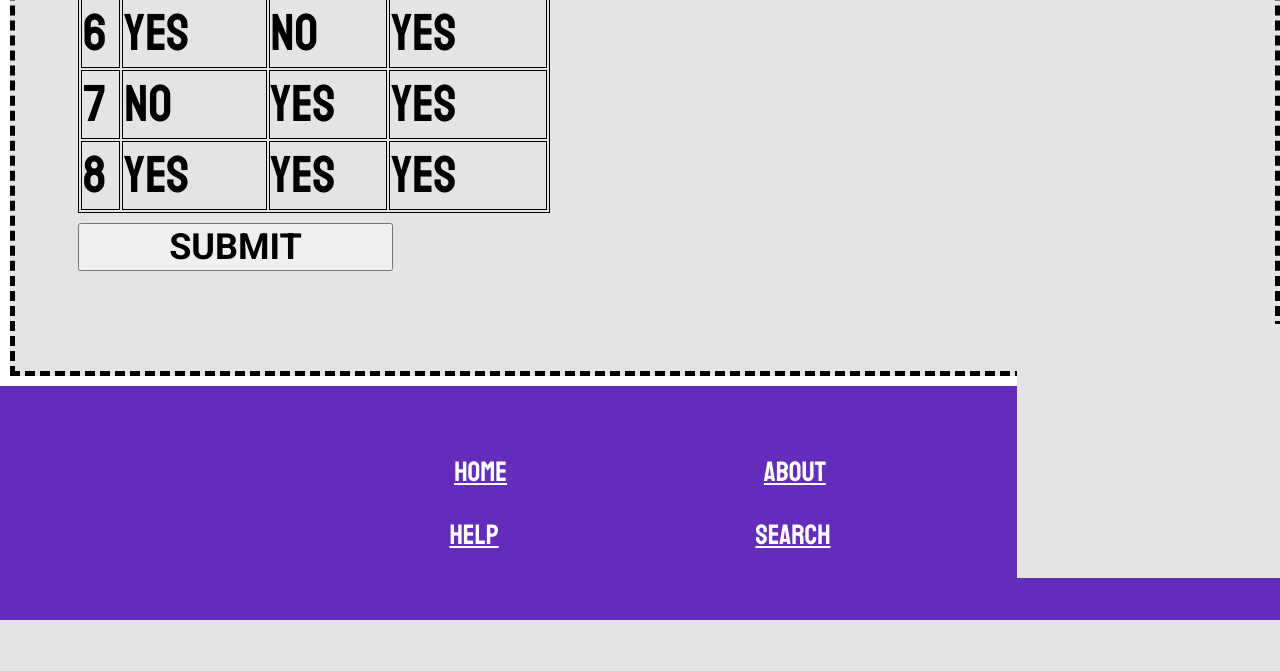
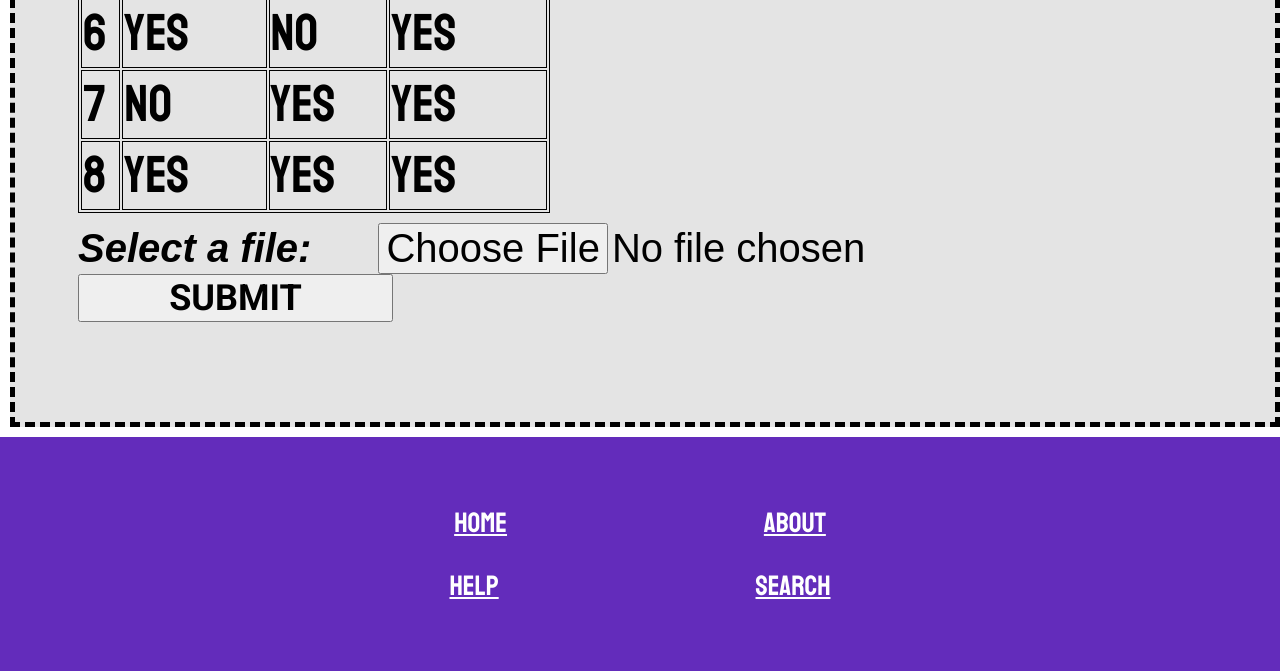
Before and after one commit to jackmenty/2024_project, a Flask app: page /help in a window 1280 px wide. Shown: the part 2217-2888 px from the top of the page. Before the commit the page ends 2837 px from the top, so only its background shows below. Run offline with Flask 3, Linux system fonts and the light colour scheme; some web fonts are replaced.

Commit message:
New table+functional image upload+mods

```diff
--- a/Routes.py
+++ b/Routes.py
@@ -1,12 +1,18 @@
-from flask import Flask, request, render_template
+from flask import Flask, request, render_template, redirect, url_for
+from werkzeug.utils import secure_filename
 import sqlite3
+import os
 
 app = Flask(__name__)
+UPLOAD_FOLDER = 'static/images'
+app.config['UPLOAD_FOLDER'] = UPLOAD_FOLDER
+ALLOWED_EXTENSIONS = set(['txt', 'pdf', 'png', 'jpg', 'jpeg', 'gif'])
 
 
 @app.route('/')  # Route to the homepage
 def homepage():
-    color = "#246eff"  # variable defines navbar color, repeats on most lines
+    # variable defines navbar color, repeats on most fucntions
+    color = "#246eff"
     return render_template('home.html', color=color)
 
 
@@ -16,23 +22,62 @@ def aboutpage():
     return render_template('about.html', color=color)
 
 
+@app.route('/pass', methods=["GET", "POST"])  # Route to the password page
+def passwordpage():
+    color = "#246eff"
+    if request.method == "POST":
+        password = request.form.get('pass')
+        if 'garboday' not in password:
+            return redirect("http://127.0.0.1:5000")
+        if 'garboday' == password:
+            return redirect("http://127.0.0.1:5000/pending")
+    return render_template('password.html', color=color)
+
+
+@app.route('/pending')  # Route to the pending page
+def pendingpage():
+    color = "#246eff"
+    conn = sqlite3.connect("Webdatabase.db")
+    cur = conn.cursor()
+    cur.execute("SELECT * FROM Pending")
+    trashes = cur.fetchall()
+    return render_template('pending.html', color=color, trashes=trashes)
+
+
+def allowed_file(filename):
+    return '.' in filename and filename.rsplit('.',
+                                               1)[1].lower() in ALLOWED_EXTENSIONS
+
+
 @app.route('/help', methods=["GET", "POST"])  # Route to the help page
 def helppage():
     color = "#246eff"
     hidden = "hidden"
     conn = sqlite3.connect("Webdatabase.db")
     cur = conn.cursor()
+    # in other words, someone clicked submit, 'POSTing' info
+    # back to the server
     if request.method == "POST":
         name = request.form.get('name')
         description = request.form.get('description')
         instructions = request.form.get('instructions')
         bins = request.form.get('bins')
         rrr = request.form.get('rrr')
-        cur.execute("SELECT id FROM Trash ORDER BY ID DESC")
-        id = cur.fetchone()
-        cur.execute("""INSERT INTO Trash (id, name, description, instructions,
-                    bins, rrr) VALUES (?,?,?,?,?,?)""",
-                    (id[0]+1, name, description, instructions, bins, rrr))
+        # image = request.form.get('image')
+        file = request.files['image']
+        print("start")
+        if 'image' not in request.files:
+            print("No file was attached")
+        if file and allowed_file(file.filename):
+            print("got file ok")
+            filename = secure_filename(file.filename)
+            file.save(os.path.join(app.config['UPLOAD_FOLDER'], filename))
+            print("File path is " + os.path.join(app.config['UPLOAD_FOLDER'],
+                                                 filename))
+        # Stores the inputted info into the database
+        cur.execute("""INSERT INTO Pending (name, description, instructions,
+                    bins, rrr, image) VALUES (?,?,?,?,?,?)""",
+                    (name, description, instructions, bins, rrr, filename))
         conn.commit()
         conn.close()
         hidden = " "
@@ -62,7 +107,7 @@ def item(id):
         idp = id
         idp10 = id
         hideforw = "hidden"
-# Limits the user for going past page beyond the num of items
+    # Limits the user for going past page beyond the num of items
     if id == 1 or id <= 1:
         id = 1
         idm = id
@@ -117,16 +162,18 @@ def search(id):
         hideforw = "hidden"
     return render_template('search.html', trashes=trashes, color=color,
                            idp=idp, idm=idm, hideprev=hideprev,
-                           hideforw=hideforw,)
+                           hideforw=hideforw)
 
 
 @app.route('/search', methods=['GET', 'POST'])  # Route to search page
 def searched():
+    hideforw = "hidden"
+    hideprev = "hidden"
+    # in other words, someone clicked submit, 'POSTing' info
+    # back to the server
     if request.method == 'POST':
         conn = sqlite3.connect("Webdatabase.db")
         cur = conn.cursor()
-        # in other words, someone clicked submit, 'POSTing' info
-        # back to the server
         search = f"%{request.form.get('searchterm')}%"
         color = "#246eff"
         # here is where you would do a query on your table for the search term
@@ -134,9 +181,11 @@ def searched():
         cur.execute("SELECT id, name, image FROM Trash WHERE name LIKE ?",
                     (search, ))
         trashes = cur.fetchall()
-        return render_template('search.html', trashes=trashes, color=color)
+        return render_template('search.html', trashes=trashes, color=color,
+                               hideprev=hideprev, hideforw=hideforw)
     else:
-        return "poop"
+        return render_template('search.html', trashes=trashes, color=color,
+                               hideprev=hideprev, hideforw=hideforw)
 
 
 if __name__ == "__main__":
--- a/static/style.css
+++ b/static/style.css
@@ -58,6 +58,7 @@ body {
 }
 
 .footer {
+  display: absolute;
   left: 0;
   bottom: 0;
   width: 100%;
@@ -70,6 +71,7 @@ body {
   font-family: "Staatliches", sans-serif;
   font-weight: 700;
   font-style: normal;
+  margin-top: auto;
 }
 
 .footertext{
--- a/templates/help.html
+++ b/templates/help.html
@@ -1,10 +1,10 @@
 {% extends 'layout.html' %}
 {% block content %}
 <h1>You can help insert info here</h1>
-<form action = "/help" method="POST" class="box">
+<form action = "/help" method="POST" class="box" enctype="multipart/form-data">
     <h6 {{hidden}}>Thank you for the response, moderation will process for approval.</h6>
     <label for="name">NAME:</label> <br>
-    <input type="text" id="name" name="name" minlength="3" maxlength="15" required> <br>
+    <input type="text" id="name" name="name" minlength="3" maxlength="30" required> <br>
     <label for="description">DESCRIPTION:</label> <br>
     <textarea rows="10" columns="30" id="description" name="description" minlength="15" maxlength="150" required></textarea><br>
     <label for="instructions">INSTRUCTIONS:</label> <br>
@@ -125,6 +125,8 @@
             <td>Yes</td>
         </tr>
       </table><br>
+      <label for="image">Select a file:</label>
+      <input type="file" id="image" name="image" required>
       <input type="submit" value="SUBMIT">
 </form>
 {% endblock %}
```
Also changed, not shown: templates/password.html (added, +8 -0 lines), templates/pending.html (added, +12 -0 lines), Webdatabase.db, static/images/download.jpg (added), static/images/images.jpg (added).
